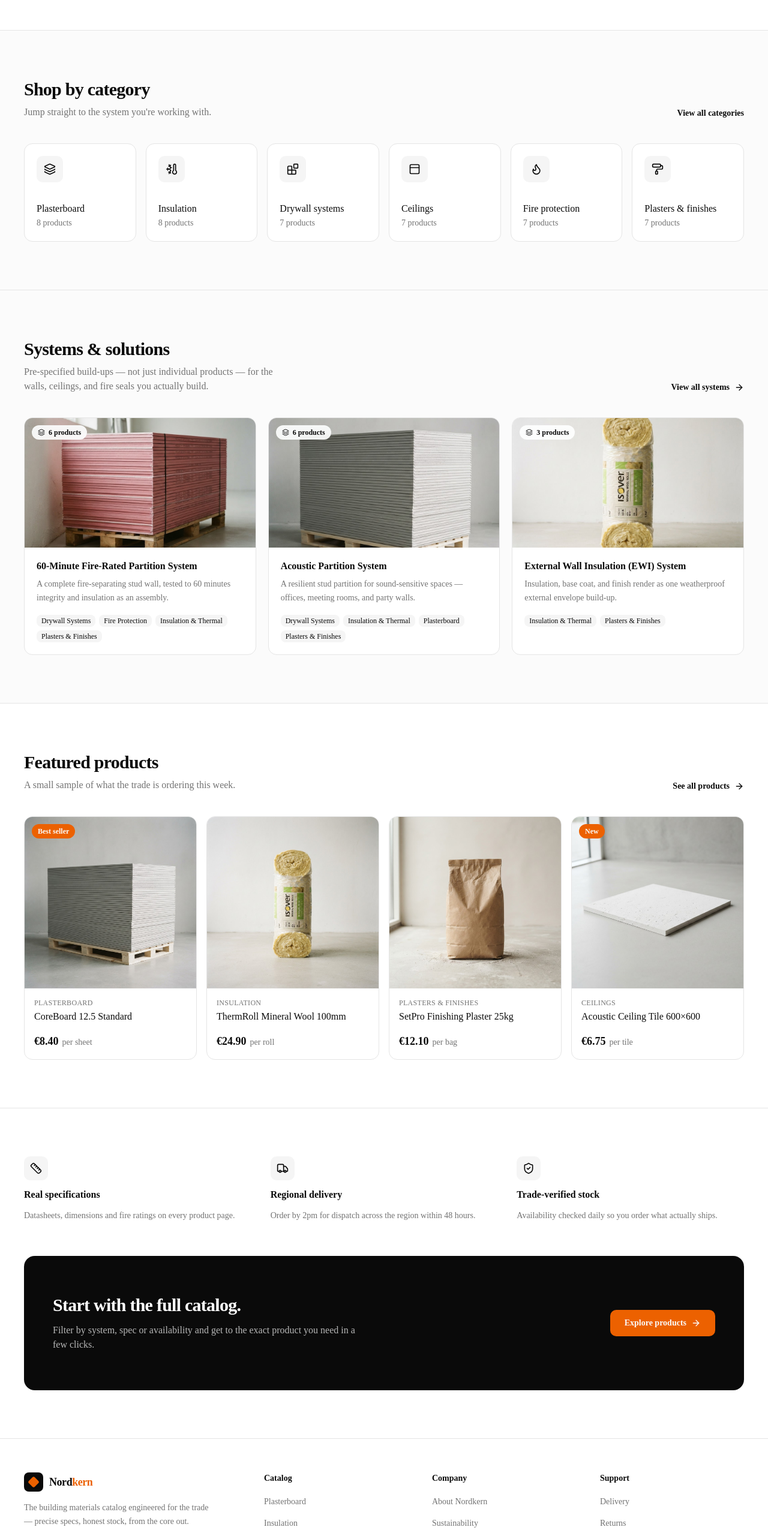
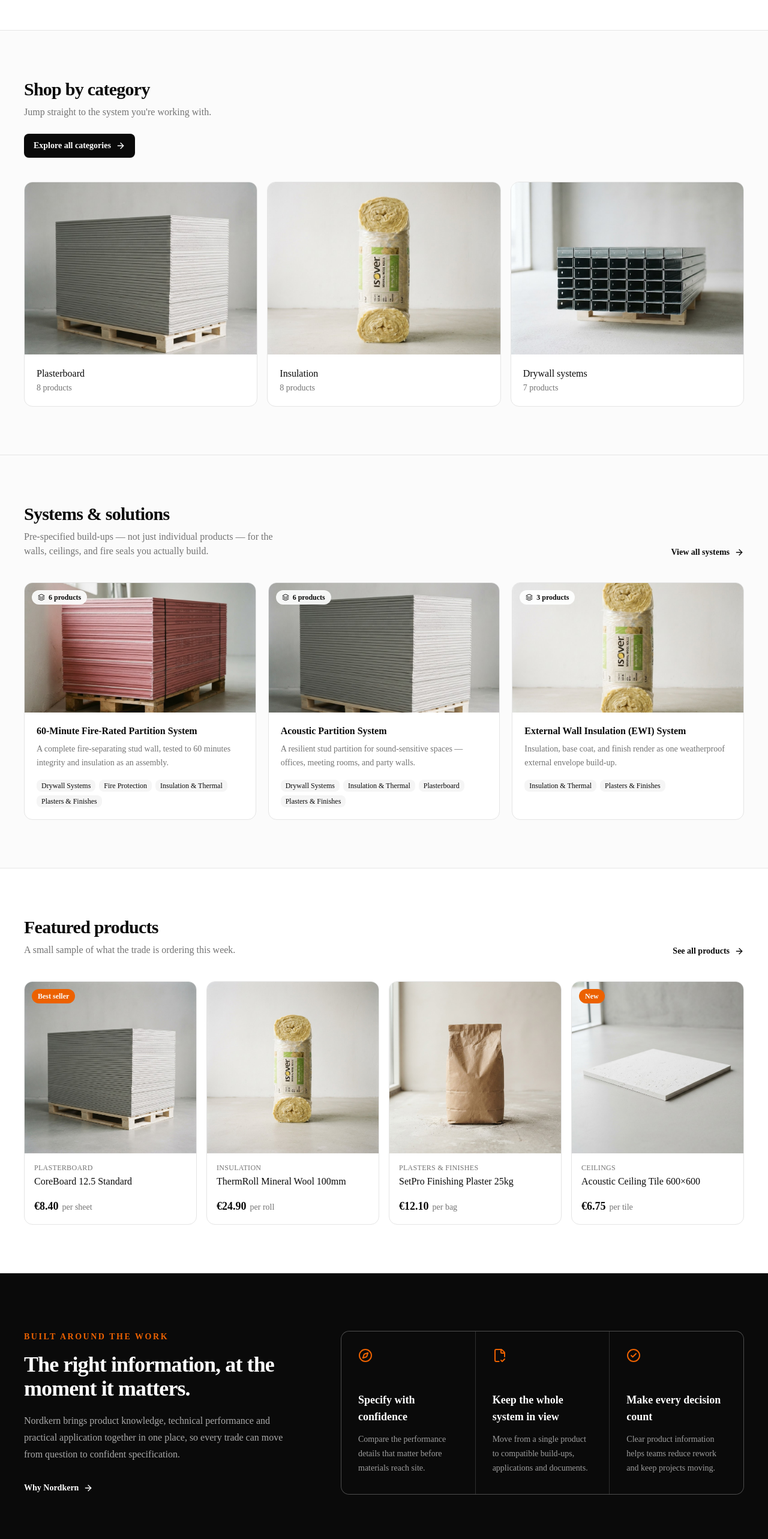
Before and after one commit to ghpratik/knauf-digital-assignment, a Next.js app: page / in a window 1280 px wide. Shown: the part 820-3386 px from the top of the page at 60% size. Built offline with nearby package versions, Linux system fonts and the light colour scheme.

Commit message:
feat: enhance category and solutions pages with images and improved layout

```diff
--- a/app/categories/page.tsx
+++ b/app/categories/page.tsx
@@ -1,13 +1,30 @@
 import Link from "next/link";
-import { ArrowUpRight, Blocks, Flame, Layers, PaintRoller, PanelTop, ThermometerSnowflake } from "lucide-react";
+import Image from "next/image";
+import { ArrowUpRight } from "lucide-react";
 import { SiteHeader } from "@/components/site-header";
 import { SiteFooter } from "@/components/site-footer";
 import { Badge } from "@/components/ui/badge";
 import { Button } from "@/components/ui/button";
 import { CATEGORIES, PRODUCTS, categoryLabel } from "@/lib/data";
 
-const categoryIcons = { plasterboard: Layers, insulation: ThermometerSnowflake, "drywall-systems": Blocks, ceilings: PanelTop, "fire-protection": Flame, plasters: PaintRoller } as const;
-const categoryDescriptions = { plasterboard: "Boards for walls, ceilings and specialist interior linings.", insulation: "Thermal, acoustic and fire performance for every envelope.", "drywall-systems": "Complete framing and lining systems that install with confidence.", ceilings: "Acoustic and visual ceiling systems for working interiors.", "fire-protection": "Passive protection that helps keep people and buildings safe.", plasters: "Base coats, finishes and compounds for smooth, durable surfaces." } as const;
+const categoryImages = {
+  plasterboard: "/images/product-plasterboard.png",
+  insulation: "/images/product-insulation.png",
+  "drywall-systems": "/images/product-profile.png",
+  ceilings: "/images/product-ceiling.png",
+  "fire-protection": "/images/product-fireboard.png",
+  plasters: "/images/product-plaster.png",
+} as const;
+const categoryDescriptions = {
+  plasterboard: "Boards for walls, ceilings and specialist interior linings.",
+  insulation: "Thermal, acoustic and fire performance for every envelope.",
+  "drywall-systems":
+    "Complete framing and lining systems that install with confidence.",
+  ceilings: "Acoustic and visual ceiling systems for working interiors.",
+  "fire-protection":
+    "Passive protection that helps keep people and buildings safe.",
+  plasters: "Base coats, finishes and compounds for smooth, durable surfaces.",
+} as const;
 
 export default function CategoriesPage() {
   return (
@@ -16,21 +33,65 @@
       <main className="flex-1">
         <section className="border-b border-border bg-muted/30">
           <div className="mx-auto flex max-w-350 flex-col gap-6 px-4 py-20 sm:px-6 lg:px-10 lg:py-28">
-            <Badge variant="outline" className="w-fit">Browse the range</Badge>
-            <h1 className="max-w-3xl text-balance text-5xl font-semibold tracking-tight sm:text-7xl">Materials for the way buildings are built now.</h1>
-            <p className="max-w-2xl text-pretty text-lg leading-8 text-muted-foreground">Explore the Nordkern catalogue by material family, performance requirement or the work happening on site.</p>
-            <Button nativeButton={false} className="w-fit" render={<Link href="/products" />}>View full catalogue <ArrowUpRight data-icon="inline-end" /></Button>
+            <Badge variant="outline" className="w-fit">
+              Browse the range
+            </Badge>
+            <h1 className="max-w-3xl text-balance text-5xl font-semibold tracking-tight sm:text-7xl">
+              Materials for the way buildings are built now.
+            </h1>
+            <p className="max-w-2xl text-pretty text-lg leading-8 text-muted-foreground">
+              Explore the Nordkern catalogue by material family, performance
+              requirement or the work happening on site.
+            </p>
+            <Button
+              nativeButton={false}
+              className="w-fit"
+              render={<Link href="/products" />}
+            >
+              View full catalogue <ArrowUpRight data-icon="inline-end" />
+            </Button>
           </div>
         </section>
         <section className="mx-auto max-w-350 px-4 py-16 sm:px-6 lg:px-10 lg:py-24">
           <div className="grid gap-5 md:grid-cols-2 lg:grid-cols-3">
             {CATEGORIES.map(({ slug }) => {
-              const Icon = categoryIcons[slug];
-              const count = PRODUCTS.filter((product) => product.category === slug).length;
-              return <Link key={slug} href={`/products?category=${slug}`} className="group flex min-h-72 flex-col justify-between rounded-2xl border border-border bg-card p-6 transition-all hover:-translate-y-1 hover:border-foreground/25 hover:shadow-lg">
-                <div className="flex items-start justify-between"><span className="grid size-12 place-items-center rounded-xl bg-muted text-foreground group-hover:bg-brand group-hover:text-brand-foreground"><Icon aria-hidden="true" /></span><ArrowUpRight className="text-muted-foreground transition-transform group-hover:translate-x-1 group-hover:-translate-y-1" aria-hidden="true" /></div>
-                <div><p className="mb-2 text-sm text-muted-foreground">{String(count).padStart(2, "0")} products</p><h2 className="text-2xl font-semibold tracking-tight">{categoryLabel(slug)}</h2><p className="mt-3 max-w-xs leading-6 text-muted-foreground">{categoryDescriptions[slug]}</p></div>
-              </Link>;
+              const count = PRODUCTS.filter(
+                (product) => product.category === slug,
+              ).length;
+              return (
+                <Link
+                  key={slug}
+                  href={`/products?category=${slug}`}
+                  className="group overflow-hidden rounded-2xl border border-border bg-card transition-all hover:-translate-y-1 hover:border-foreground/25 hover:shadow-lg"
+                >
+                  <div className="relative aspect-[1.6] overflow-hidden bg-muted">
+                    <Image
+                      src={categoryImages[slug]}
+                      alt=""
+                      fill
+                      sizes="(max-width: 768px) 100vw, (max-width: 1024px) 50vw, 33vw"
+                      className="object-cover transition-transform duration-500 group-hover:scale-105"
+                    />
+                    <span className="absolute right-4 top-4 grid size-10 place-items-center rounded-full bg-card/90 text-foreground shadow-sm">
+                      <ArrowUpRight
+                        className="size-5 transition-transform group-hover:translate-x-0.5 group-hover:-translate-y-0.5"
+                        aria-hidden="true"
+                      />
+                    </span>
+                  </div>
+                  <div className="p-6">
+                    <p className="mb-2 text-sm text-muted-foreground">
+                      {String(count).padStart(2, "0")} products
+                    </p>
+                    <h2 className="text-2xl font-semibold tracking-tight">
+                      {categoryLabel(slug)}
+                    </h2>
+                    <p className="mt-3 max-w-xs leading-6 text-muted-foreground">
+                      {categoryDescriptions[slug]}
+                    </p>
+                  </div>
+                </Link>
+              );
             })}
           </div>
         </section>
--- a/app/page.tsx
+++ b/app/page.tsx
@@ -5,6 +5,7 @@
 import { FeaturedProducts } from "@/components/featured-products";
 import { CtaBand } from "@/components/cta-band";
 import { SiteFooter } from "@/components/site-footer";
+import { MarketingOverview } from "@/components/marketing-overview";
 
 export default function Home() {
   return (
@@ -15,6 +16,7 @@
         <CategoryGrid />
         <SystemsTeaser />
         <FeaturedProducts />
+        <MarketingOverview />
         <CtaBand />
       </main>
       <SiteFooter />
--- a/app/solutions/page.tsx
+++ b/app/solutions/page.tsx
@@ -1,3 +1,4 @@
+import Image from "next/image";
 import Link from "next/link";
 import { ArrowRight, Check, Ruler, ShieldCheck, Volume2 } from "lucide-react";
 import { SiteHeader } from "@/components/site-header";
@@ -6,15 +7,139 @@
 import { Button } from "@/components/ui/button";
 
 const solutions = [
-  { icon: ShieldCheck, title: "Fire-safe construction", text: "Build tested compartmentation into walls, ceilings and service zones from the first drawing." },
-  { icon: Volume2, title: "Acoustic comfort", text: "Create calmer homes, workplaces and learning environments with coordinated systems." },
-  { icon: Ruler, title: "Faster fit-out", text: "Move from specification to installation with compatible products and clear details." },
+  {
+    icon: ShieldCheck,
+    number: "01",
+    title: "Fire-safe construction",
+    text: "Build tested compartmentation into walls, ceilings and service zones from the first drawing.",
+    image: "/images/product-fireboard.png",
+    accent: "A calm, documented route to compliance.",
+  },
+  {
+    icon: Volume2,
+    number: "02",
+    title: "Acoustic comfort",
+    text: "Create calmer homes, workplaces and learning environments with coordinated systems.",
+    image: "/images/product-insulation.png",
+    accent: "Design for the way a space should feel.",
+  },
+  {
+    icon: Ruler,
+    number: "03",
+    title: "Faster fit-out",
+    text: "Move from specification to installation with compatible products and clear details.",
+    image: "/images/product-profile.png",
+    accent: "Fewer gaps between the drawing and the build.",
+  },
 ];
 
 export default function SolutionsPage() {
-  return <div className="flex min-h-svh flex-col bg-background"><SiteHeader /><main className="flex-1">
-    <section className="border-b border-border bg-muted/30"><div className="mx-auto max-w-350 px-4 py-20 sm:px-6 lg:px-10 lg:py-28"><Badge variant="outline">Solutions</Badge><h1 className="mt-6 max-w-4xl text-balance text-5xl font-semibold tracking-tight sm:text-7xl">Performance is a system, not a single product.</h1><p className="mt-6 max-w-2xl text-pretty text-lg leading-8 text-muted-foreground">From early design intent to the final fix, Nordkern brings materials, systems and technical thinking together.</p></div></section>
-    <section className="mx-auto grid max-w-350 gap-6 px-4 py-16 sm:px-6 md:grid-cols-3 lg:px-10 lg:py-24">{solutions.map(({ icon: Icon, title, text }) => <article key={title} className="flex min-h-72 flex-col justify-between rounded-2xl border border-border bg-card p-6"><Icon className="text-brand" aria-hidden="true" /><div><h2 className="text-2xl font-semibold tracking-tight">{title}</h2><p className="mt-3 leading-6 text-muted-foreground">{text}</p></div></article>)}</section>
-    <section className="border-y border-border"><div className="mx-auto flex max-w-350 flex-col gap-8 px-4 py-16 sm:px-6 lg:flex-row lg:items-end lg:justify-between lg:px-10 lg:py-20"><div><p className="text-sm font-semibold uppercase tracking-widest text-brand">Start with the right system</p><h2 className="mt-3 max-w-2xl text-3xl font-semibold tracking-tight sm:text-4xl">Find a coordinated route from brief to build.</h2></div><Button nativeButton={false} render={<Link href="/categories" />}>Explore categories <ArrowRight data-icon="inline-end" /></Button></div></section>
-  </main><SiteFooter /></div>;
+  return (
+    <div className="flex min-h-svh flex-col bg-background">
+      <SiteHeader />
+      <main className="flex-1">
+        <section className="border-b border-border bg-muted/30">
+          <div className="mx-auto grid max-w-350 gap-10 px-4 py-16 sm:px-6 lg:grid-cols-[0.9fr_1.1fr] lg:items-end lg:gap-20 lg:px-10 lg:py-24">
+            <div>
+              <Badge variant="outline">Solutions for better builds</Badge>
+              <h1 className="mt-6 max-w-3xl text-balance text-5xl font-semibold tracking-tight sm:text-7xl">
+                Performance is a system, not a single product.
+              </h1>
+            </div>
+            <div className="lg:pb-2">
+              <p className="max-w-xl text-pretty text-lg leading-8 text-muted-foreground">
+                From early design intent to the final fix, Nordkern brings
+                materials, systems and technical thinking together.
+              </p>
+              <div className="mt-8 flex flex-wrap gap-3 text-sm font-medium text-foreground">
+                {[
+                  "Tested assemblies",
+                  "Practical guidance",
+                  "Clear documentation",
+                ].map((item) => (
+                  <span key={item} className="inline-flex items-center gap-2">
+                    <Check className="size-4 text-brand" aria-hidden="true" />
+                    {item}
+                  </span>
+                ))}
+              </div>
+            </div>
+          </div>
+        </section>
+
+        <section className="mx-auto max-w-350 px-4 py-16 sm:px-6 lg:px-10 lg:py-24">
+          <div className="mb-10 flex items-end justify-between gap-6">
+            <div>
+              <p className="text-sm font-semibold uppercase tracking-[0.18em] text-brand">
+                Choose your performance brief
+              </p>
+              <h2 className="mt-3 text-3xl font-semibold tracking-tight sm:text-4xl">
+                Start with the challenge.
+              </h2>
+            </div>
+            <p className="hidden max-w-sm text-right text-sm leading-6 text-muted-foreground md:block">
+              Useful routes for the decisions that shape comfort, safety and
+              speed on site.
+            </p>
+          </div>
+          <div className="grid gap-5 lg:grid-cols-3">
+            {solutions.map(
+              ({ icon: Icon, number, title, text, image, accent }) => (
+                <article
+                  key={title}
+                  className="group overflow-hidden rounded-2xl border border-border bg-card transition-all hover:-translate-y-1 hover:shadow-lg"
+                >
+                  <div className="relative aspect-[1.35] overflow-hidden bg-muted">
+                    <Image
+                      src={image}
+                      alt=""
+                      fill
+                      sizes="(max-width: 1024px) 100vw, 33vw"
+                      className="object-cover transition-transform duration-500 group-hover:scale-105"
+                    />
+                    <span className="absolute left-4 top-4 rounded-full bg-foreground px-3 py-1 text-xs font-semibold text-background">
+                      {number}
+                    </span>
+                  </div>
+                  <div className="p-6">
+                    <Icon className="size-6 text-brand" aria-hidden="true" />
+                    <h3 className="mt-8 text-2xl font-semibold tracking-tight">
+                      {title}
+                    </h3>
+                    <p className="mt-3 leading-6 text-muted-foreground">
+                      {text}
+                    </p>
+                    <p className="mt-8 border-t border-border pt-4 text-sm font-medium text-foreground">
+                      {accent}
+                    </p>
+                  </div>
+                </article>
+              ),
+            )}
+          </div>
+        </section>
+
+        <section className="border-y border-border bg-foreground text-background">
+          <div className="mx-auto flex max-w-350 flex-col gap-8 px-4 py-16 sm:px-6 lg:flex-row lg:items-end lg:justify-between lg:px-10 lg:py-20">
+            <div>
+              <p className="text-sm font-semibold uppercase tracking-[0.18em] text-brand">
+                Start with the right system
+              </p>
+              <h2 className="mt-3 max-w-2xl text-3xl font-semibold tracking-tight sm:text-4xl">
+                Find a coordinated route from brief to build.
+              </h2>
+            </div>
+            <Button
+              nativeButton={false}
+              className="w-fit"
+              render={<Link href="/categories" />}
+            >
+              Explore categories <ArrowRight data-icon="inline-end" />
+            </Button>
+          </div>
+        </section>
+      </main>
+      <SiteFooter />
+    </div>
+  );
 }
--- a/components/category-grid.tsx
+++ b/components/category-grid.tsx
@@ -1,56 +1,43 @@
 import Link from "next/link";
-import {
-  Layers,
-  Blocks,
-  ThermometerSnowflake,
-  PanelTop,
-  Flame,
-  PaintRoller,
-  ArrowUpRight,
-} from "lucide-react";
+import Image from "next/image";
+import { ArrowRight, ArrowUpRight } from "lucide-react";
 import { PRODUCTS } from "@/lib/data";
 
 const categories = [
   {
     name: "Plasterboard",
-    count: "320 products",
     href: "/products?category=plasterboard",
-    Icon: Layers,
+    image: "/images/product-plasterboard.png",
     slug: "plasterboard",
   },
   {
     name: "Insulation",
-    count: "210 products",
     href: "/products?category=insulation",
-    Icon: ThermometerSnowflake,
+    image: "/images/product-insulation.png",
     slug: "insulation",
   },
   {
     name: "Drywall systems",
-    count: "180 products",
     href: "/products?category=drywall-systems",
-    Icon: Blocks,
+    image: "/images/product-profile.png",
     slug: "drywall-systems",
   },
   {
     name: "Ceilings",
-    count: "140 products",
     href: "/products?category=ceilings",
-    Icon: PanelTop,
+    image: "/images/product-ceiling.png",
     slug: "ceilings",
   },
   {
     name: "Fire protection",
-    count: "95 products",
     href: "/products?category=fire-protection",
-    Icon: Flame,
+    image: "/images/product-fireboard.png",
     slug: "fire-protection",
   },
   {
     name: "Plasters & finishes",
-    count: "260 products",
     href: "/products?category=plasters",
-    Icon: PaintRoller,
+    image: "/images/product-plaster.png",
     slug: "plasters",
   },
 ];
@@ -62,7 +49,6 @@
       className="w-full border-b border-border bg-muted/40 scroll-mt-16"
     >
       <div className="mx-auto w-full max-w-350 px-4 py-16 sm:px-6 lg:px-10 lg:py-20">
-        <div className="flex flex-wrap items-end justify-between gap-4">
         <div>
           <h2 className="text-2xl font-semibold tracking-tight text-foreground sm:text-3xl">
             Shop by category
@@ -72,32 +58,41 @@
           </p>
         </div>
         <Link
-            href="/products"
-            className="text-sm font-semibold text-foreground transition-colors hover:text-brand"
+          href="/categories"
+          className="mt-6 inline-flex items-center gap-2 rounded-md bg-foreground px-4 py-2.5 text-sm font-semibold text-background transition-colors hover:bg-brand hover:text-brand-foreground"
         >
-            View all categories
+          Explore all categories
+          <ArrowRight className="size-4" aria-hidden="true" />
         </Link>
-        </div>
 
-        <div className="mt-10 grid grid-cols-2 gap-4 md:grid-cols-3 lg:grid-cols-6">
-          {categories.map(({ name, count, href, Icon, slug }) => (
+        <div className="mt-10 grid grid-cols-2 gap-4 md:grid-cols-3">
+          {categories.slice(0, 3).map(({ name, href, image, slug }) => (
             <Link
               key={name}
               href={href}
-              className="group flex flex-col justify-between gap-8 rounded-xl border border-border bg-card p-5 transition-all hover:-translate-y-0.5 hover:border-foreground/20 hover:shadow-md"
+              className="group flex flex-col overflow-hidden rounded-xl border border-border bg-card transition-all hover:-translate-y-0.5 hover:border-foreground/20 hover:shadow-md"
             >
-              <div className="flex items-start justify-between">
-                <span className="grid size-11 place-items-center rounded-lg bg-muted text-foreground transition-colors group-hover:bg-brand group-hover:text-brand-foreground">
-                  <Icon className="size-5" aria-hidden="true" />
+              <div className="relative aspect-[1.35] overflow-hidden bg-muted">
+                <Image
+                  src={image}
+                  alt=""
+                  fill
+                  sizes="(max-width: 768px) 50vw, (max-width: 1024px) 33vw, 16vw"
+                  className="object-cover transition-transform duration-500 group-hover:scale-105"
+                />
+                <span className="absolute right-3 top-3 grid size-8 place-items-center rounded-full bg-card/90 text-foreground opacity-0 shadow-sm transition-opacity group-hover:opacity-100">
+                  <ArrowUpRight className="size-4" aria-hidden="true" />
                 </span>
-                <ArrowUpRight
-                  className="size-4 text-muted-foreground opacity-0 transition-opacity group-hover:opacity-100"
-                  aria-hidden="true"
-                />
               </div>
-              <div>
+              <div className="p-5">
                 <h3 className="font-medium text-foreground">{name}</h3>
-                <p className="mt-0.5 text-sm text-muted-foreground">{PRODUCTS.filter((product) => product.category === slug).length} products</p>
+                <p className="mt-0.5 text-sm text-muted-foreground">
+                  {
+                    PRODUCTS.filter((product) => product.category === slug)
+                      .length
+                  }{" "}
+                  products
+                </p>
               </div>
             </Link>
           ))}
--- /dev/null
+++ b/components/marketing-overview.tsx
@@ -0,0 +1,59 @@
+import Link from "next/link";
+import { ArrowRight, CheckCircle2, Compass, FileCheck2 } from "lucide-react";
+
+const reasons = [
+  {
+    icon: Compass,
+    title: "Specify with confidence",
+    text: "Compare the performance details that matter before materials reach site.",
+  },
+  {
+    icon: FileCheck2,
+    title: "Keep the whole system in view",
+    text: "Move from a single product to compatible build-ups, applications and documents.",
+  },
+  {
+    icon: CheckCircle2,
+    title: "Make every decision count",
+    text: "Clear product information helps teams reduce rework and keep projects moving.",
+  },
+];
+
+export function MarketingOverview() {
+  return (
+    <section className="w-full border-b border-border bg-foreground text-background">
+      <div className="mx-auto grid w-full max-w-350 gap-12 px-4 py-16 sm:px-6 lg:grid-cols-[0.8fr_1.2fr] lg:gap-20 lg:px-10 lg:py-24">
+        <div>
+          <p className="text-sm font-semibold uppercase tracking-[0.18em] text-brand">
+            Built around the work
+          </p>
+          <h2 className="mt-4 max-w-xl text-3xl font-semibold tracking-tight sm:text-4xl">
+            The right information, at the moment it matters.
+          </h2>
+          <p className="mt-5 max-w-lg leading-7 text-background/65">
+            Nordkern brings product knowledge, technical performance and
+            practical application together in one place, so every trade can move
+            from question to confident specification.
+          </p>
+          <Link
+            href="/about"
+            className="mt-8 inline-flex items-center gap-2 text-sm font-semibold text-background transition-colors hover:text-brand"
+          >
+            Why Nordkern <ArrowRight className="size-4" aria-hidden="true" />
+          </Link>
+        </div>
+        <div className="grid gap-px overflow-hidden rounded-xl border border-background/15 bg-background/15 sm:grid-cols-3">
+          {reasons.map(({ icon: Icon, title, text }) => (
+            <article key={title} className="bg-foreground p-6 sm:p-7">
+              <Icon className="size-6 text-brand" aria-hidden="true" />
+              <h3 className="mt-12 text-lg font-semibold">{title}</h3>
+              <p className="mt-3 text-sm leading-6 text-background/60">
+                {text}
+              </p>
+            </article>
+          ))}
+        </div>
+      </div>
+    </section>
+  );
+}
```
Lines whose indentation alone changed are shown as unchanged.
